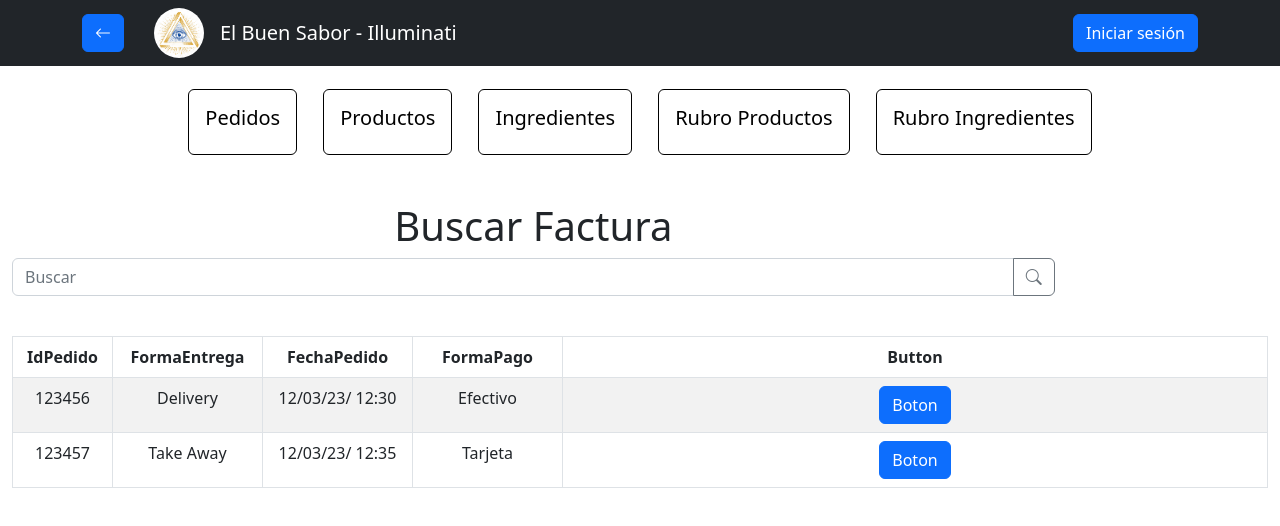
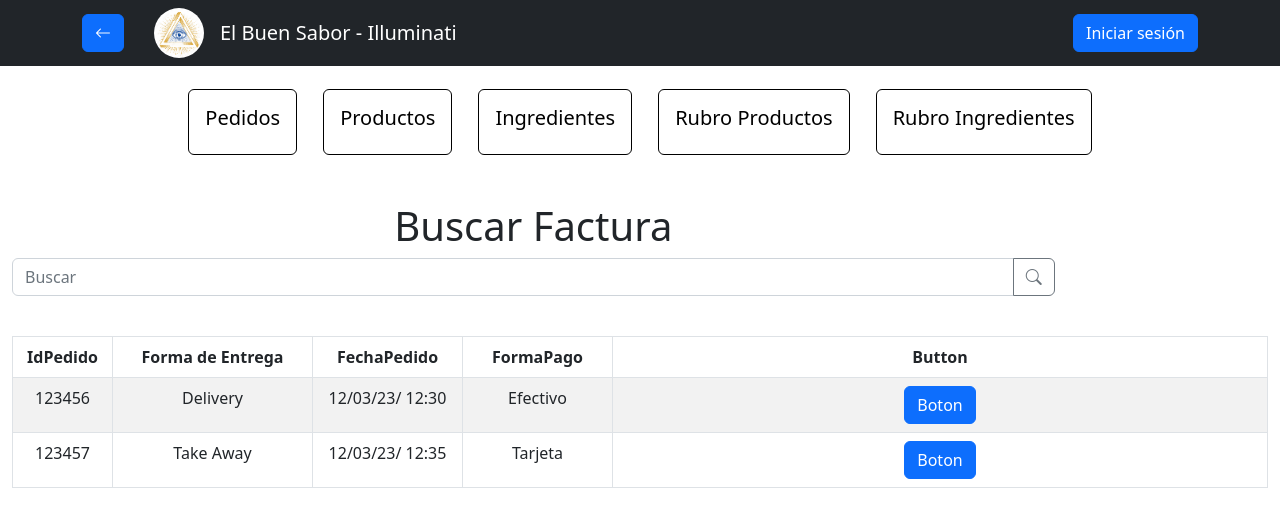
Before and after one commit to RamaHualpusher/Illuminati-ElBuenSabor-Frontend, a React (Create React App) app: page /cocinero in a window 1280 px wide. Both pictures are taken after a click on the button "Pedidos". Shown: the top 526 px of the page. Built offline with nearby package versions, Linux system fonts and the light colour scheme.

Commit message:
fix Bill.tsx

```diff
--- a/src/components/Bill/Bill.tsx
+++ b/src/components/Bill/Bill.tsx
@@ -12,7 +12,7 @@ const Bill: React.FC<BillProps> = () => {
   const [search, setSearch] = useState("");
   const columns = [
     { label: "IdPedido", width: 100 },
-    { label: "FormaEntrega", width: 150 },
+    { label: "Forma de Entrega", width: 200 },
     { label: "FechaPedido", width: 150 },
     { label: "FormaPago", width: 150 }
   ];
```
